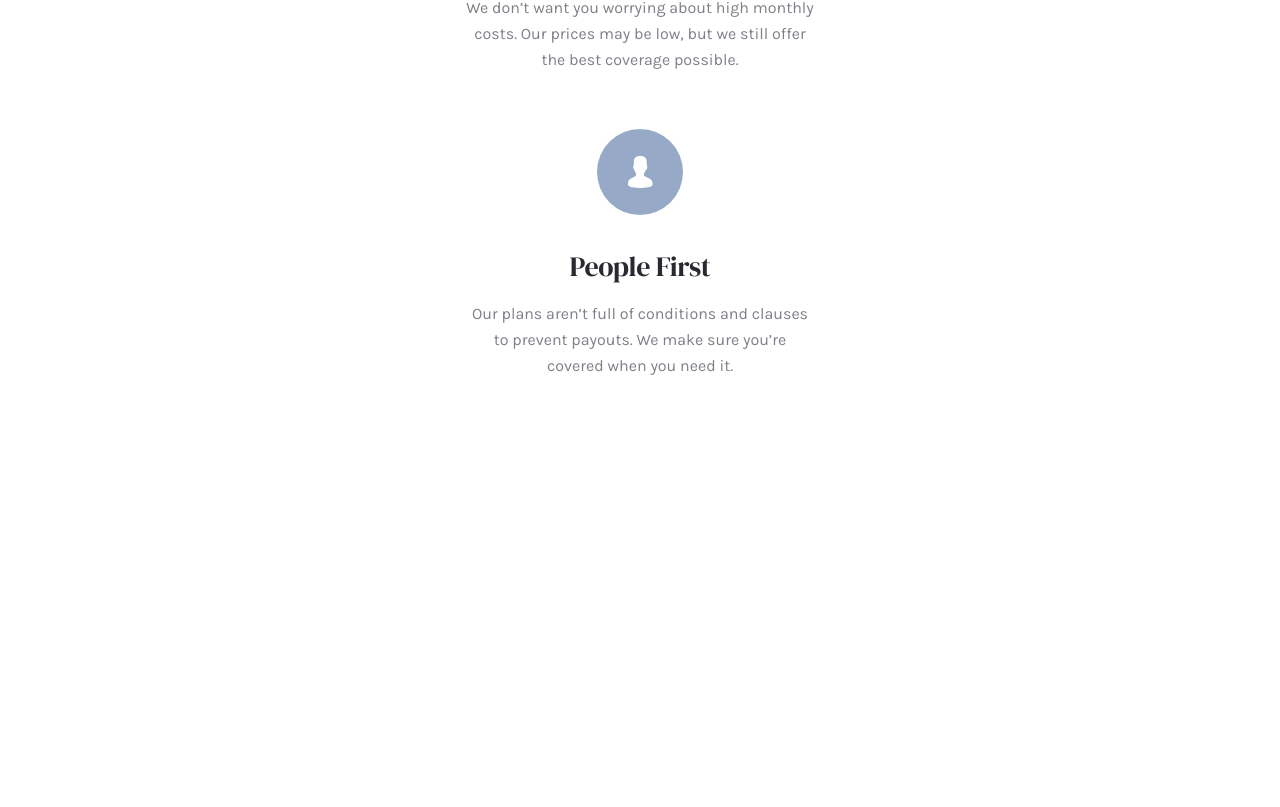
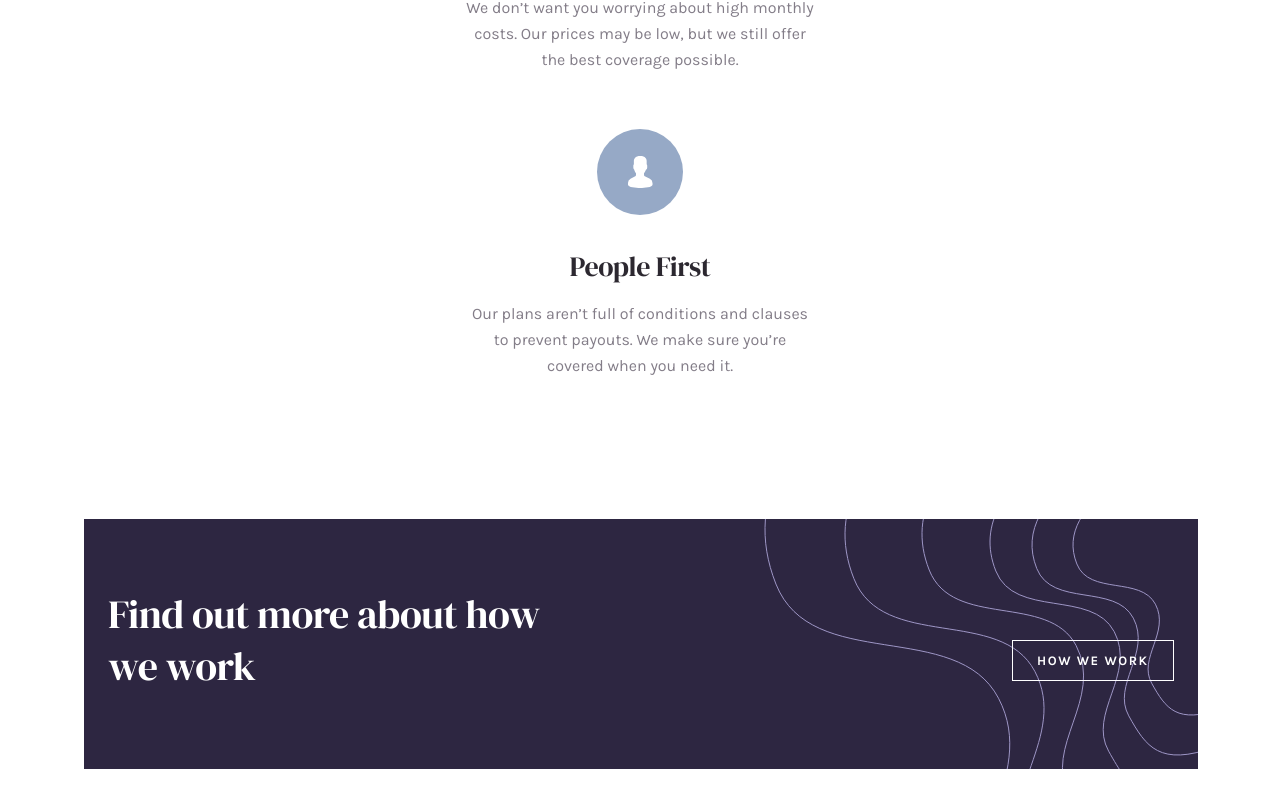
Before and after one commit to aryan2000sp/Insure_Webpage, a React (Create React App) app: page / in a window 1280 px wide. Shown: the part 1473-2280 px from the top of the page. Before the commit the page ends 1992 px from the top, so only its background shows below. Built offline with nearby package versions, Linux system fonts and the light colour scheme.

Commit message:
Added the lower section of the page.

```diff
--- a/src/App.js
+++ b/src/App.js
@@ -2,12 +2,14 @@ import "./scss/main.scss";
 import Header from "./Components/Header";
 import UpperSection from "./Components/UpperSection";
 import MiddleSection from "./Components/MiddleSection";
+import LowerSection from "./Components/LowerSection";
 function App() {
   return (
     <>
       <Header />
       <UpperSection />
       <MiddleSection />
+      <LowerSection />
     </>
   );
 }
--- /dev/null
+++ b/src/Components/LowerSection.jsx
@@ -0,0 +1,14 @@
+const LowerSection = () => {
+  return (
+    <section className="lower-section">
+      <article className="lower-section-info flex-col flex-col-ai-c">
+        <div className="title">
+          <h1>Find out more about how we work</h1>
+        </div>
+        <button>HOW WE WORK</button>
+      </article>
+    </section>
+  );
+};
+
+export default LowerSection;
--- a/src/Components/UpperSection.jsx
+++ b/src/Components/UpperSection.jsx
@@ -5,6 +5,9 @@ import mobileImage from "../images/image-intro-mobile.jpg";
 import desktopImage from "../images/image-intro-desktop.jpg";
 // import { ReactComponent as DesignLeft } from "../images/bg-pattern-intro-left-mobile.svg";
 const UpperSection = () => {
+  // const clicked = () => {
+  //   console.log("Clicked");
+  // };
   return (
     <section className="upper-section">
       <div className="mobile-img">
@@ -25,7 +28,7 @@ const UpperSection = () => {
             expertise and technology to help you find the plan that’s right for
             you. Ensure you and your loved ones are protected.
           </p>
-          <button className="info-button">view plans</button>
+          <button>view plans</button>
         </div>
       </article>
     </section>
--- a/src/scss/_header.scss
+++ b/src/scss/_header.scss
@@ -5,7 +5,7 @@
   // We want navbar above all the components in web page
   z-index: 1000;
   height: 5rem;
-  top: 0;
+  top: 0rem;
   width: 100%;
   background-color: #fff;
   &-desktop {
@@ -54,7 +54,7 @@
     position: fixed;
     width: 100vw;
     top: 5rem;
-    right: 0;
+    right: 0rem;
 
     .links {
       text-align: center;
--- /dev/null
+++ b/src/scss/_lower_section.scss
@@ -0,0 +1,109 @@
+.lower-section {
+  margin-left: 1.5rem;
+  margin-right: 1.5rem;
+  padding: 4.5rem 1.5rem;
+  background-color: #2d2641;
+  margin-bottom: 8.75rem;
+  position: relative;
+  &::before {
+    content: "";
+    position: absolute;
+    background-repeat: no-repeat;
+    height: 100%;
+    width: 100%;
+    top: 0rem;
+    right: 0rem;
+    background-position: right top;
+    background-image: url(../images/bg-pattern-how-we-work-mobile.svg);
+  }
+  &-info {
+    > button {
+      z-index: 1;
+      background-color: transparent;
+      font-family: Karla;
+      font-size: 0.8125rem;
+      font-weight: 700;
+      line-height: 0.9375rem;
+      letter-spacing: 1.5px;
+      text-align: center;
+      padding: 0.75rem 1.5rem;
+      color: #fff;
+      border: 1.5px solid #fff;
+
+      &:hover {
+        background-color: #fff;
+        color: #2d2641;
+      }
+    }
+
+    .title {
+      > h1 {
+        color: #fff;
+        font-family: "DM Serif Display", sans-serif;
+        font-size: 2.5rem;
+        font-style: normal;
+        font-weight: 400;
+        line-height: 2.5rem;
+        letter-spacing: -0.56px;
+        text-align: center;
+        margin-bottom: 2.5rem;
+      }
+    }
+  }
+}
+
+// Media queries
+
+// For width 600px and above
+@include breakpoint-up(medium) {
+  .lower-section {
+    margin-left: 3rem;
+    margin-right: 3rem;
+  }
+}
+
+// For width 900px and above
+@include breakpoint-up(large) {
+  .lower-section {
+    max-height: 15.625rem;
+    margin-left: 5.25rem;
+    margin-right: 5.15625rem;
+    padding-top: 4.3125rem;
+    padding-bottom: 4.3125rem;
+    &::before {
+      background-image: url(../images/bg-pattern-how-we-work-desktop.svg);
+    }
+    &-info {
+      flex-direction: row;
+      justify-content: space-between;
+      .title {
+        max-width: 29.6875rem;
+        > h1 {
+          font-size: 2.5rem;
+          line-height: 3.25rem;
+          text-align: left;
+        }
+      }
+    }
+  }
+}
+
+// For width 1300px and above
+@include breakpoint-up(x-large) {
+  .lower-section {
+    margin-left: 10.5rem;
+    margin-right: 10.3125rem;
+    padding-left: 5.0625rem;
+    padding-right: 5.0625rem;
+
+    &-info {
+      .title {
+        > h1 {
+          font-size: 3.5rem;
+          line-height: 3.5rem;
+          letter-spacing: -0.78px;
+        }
+      }
+    }
+  }
+}
--- a/src/scss/_upper_section.scss
+++ b/src/scss/_upper_section.scss
@@ -60,7 +60,7 @@
         color: #fff;
         margin-bottom: 1rem;
       }
-      > P {
+      > p {
         font-family: "Karla", sans-serif;
         font-weight: 400;
         font-size: 1rem;
@@ -70,7 +70,11 @@
         margin-bottom: 2rem;
       }
 
-      &-button {
+      > button {
+        // The z-index is here because
+        // the ::before and ::after pseudo
+        // selectors are covering it.
+        z-index: 3;
         // padding: 0.8125rem 1.75rem;
         text-transform: uppercase;
         font-family: "Karla", sans-serif;
--- a/src/scss/main.scss
+++ b/src/scss/main.scss
@@ -3,3 +3,4 @@
 @import "_header.scss";
 @import "_upper_section.scss";
 @import "_middle_section.scss";
+@import "_lower_section.scss";
```
